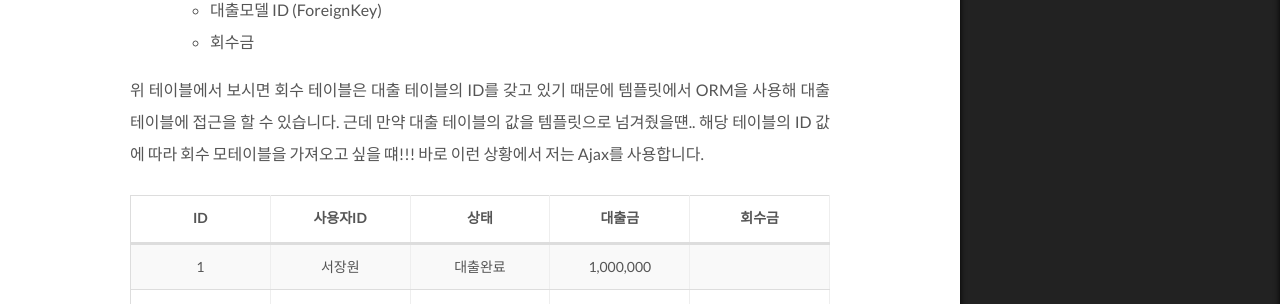
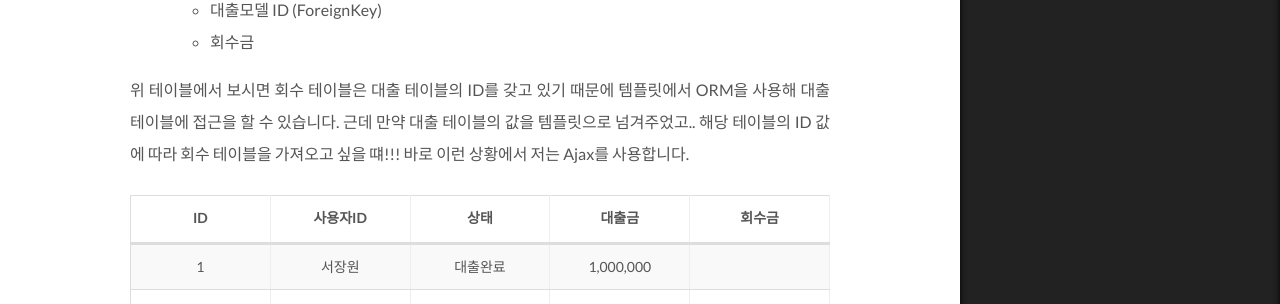
Before and after one commit to wkddnjset/wkddnjset.github.io, a Jekyll site: the page built from _posts/2018-02-07-(Django)-ajax를-사용해-원하는-데이터-불러오기.md, in a window 1280 px wide and 900 px high, scrolled down 878 px. Shown: the part 180-484 px from the top of the window. Built offline with Jekyll 4.4.1, drawn with Linux system fonts in a browser that asks for light colours; comment, search, counter and statistics services are not loaded.

Commit message:
2018-02-07

```diff
--- a/_posts/2018-02-07-(Django)-ajax를-사용해-원하는-데이터-불러오기.md
+++ b/_posts/2018-02-07-(Django)-ajax를-사용해-원하는-데이터-불러오기.md
@@ -26,7 +26,7 @@ tags: django, develop, backend
 	- 대출모델 ID (ForeignKey)
 	- 회수금
 
-위 테이블에서 보시면 회수 테이블은 대출 테이블의 ID를 갖고 있기 때문에 템플릿에서 ORM을 사용해 대출 테이블에 접근을 할 수 있습니다. 근데 만약 대출 테이블의 값을 템플릿으로 넘겨줬을떈.. 해당 테이블의 ID 값에 따라 회수 모테이블을 가져오고 싶을 떄!!! 바로 이런 상황에서 저는 Ajax를 사용합니다.
+위 테이블에서 보시면 회수 테이블은 대출 테이블의 ID를 갖고 있기 때문에 템플릿에서 ORM을 사용해 대출 테이블에 접근을 할 수 있습니다. 근데 만약 대출 테이블의 값을 템플릿으로 넘겨주었고.. 해당 테이블의 ID 값에 따라 회수 테이블을 가져오고 싶을 떄!!! 바로 이런 상황에서 저는 Ajax를 사용합니다.
 
 |    ID      |     사용자ID  	 |  상태     |   대출금  	 |    회수금	  |
 |:----------:|:-------------:|:--------:|:----------:|:----------:|
```
